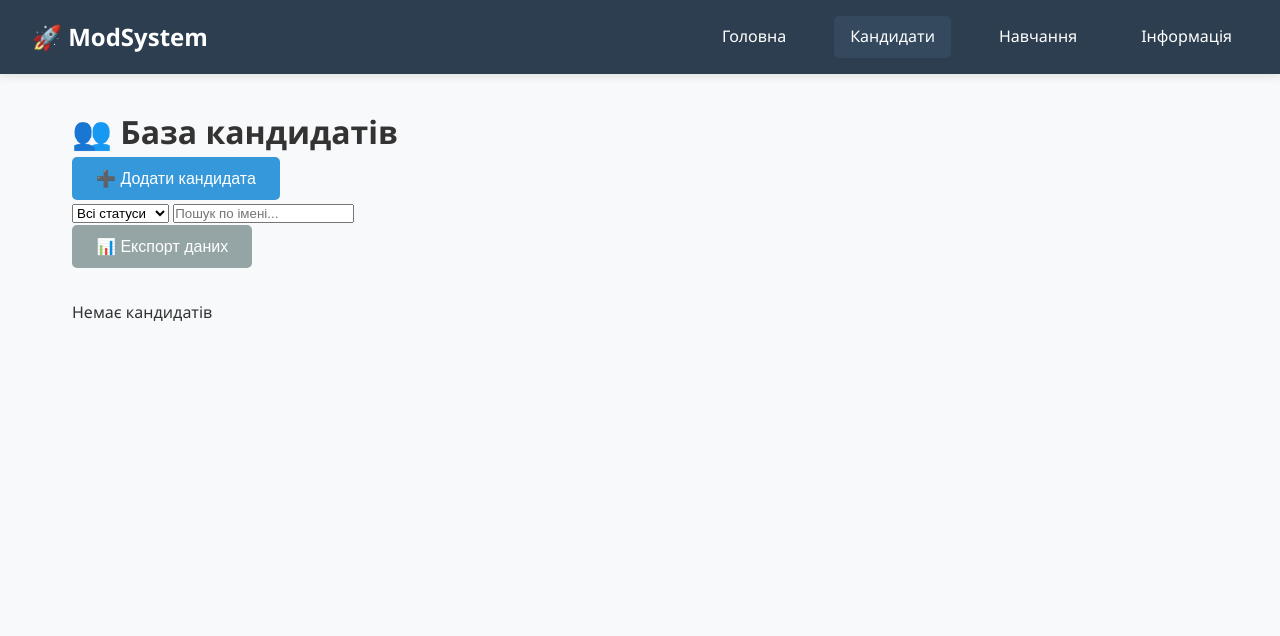
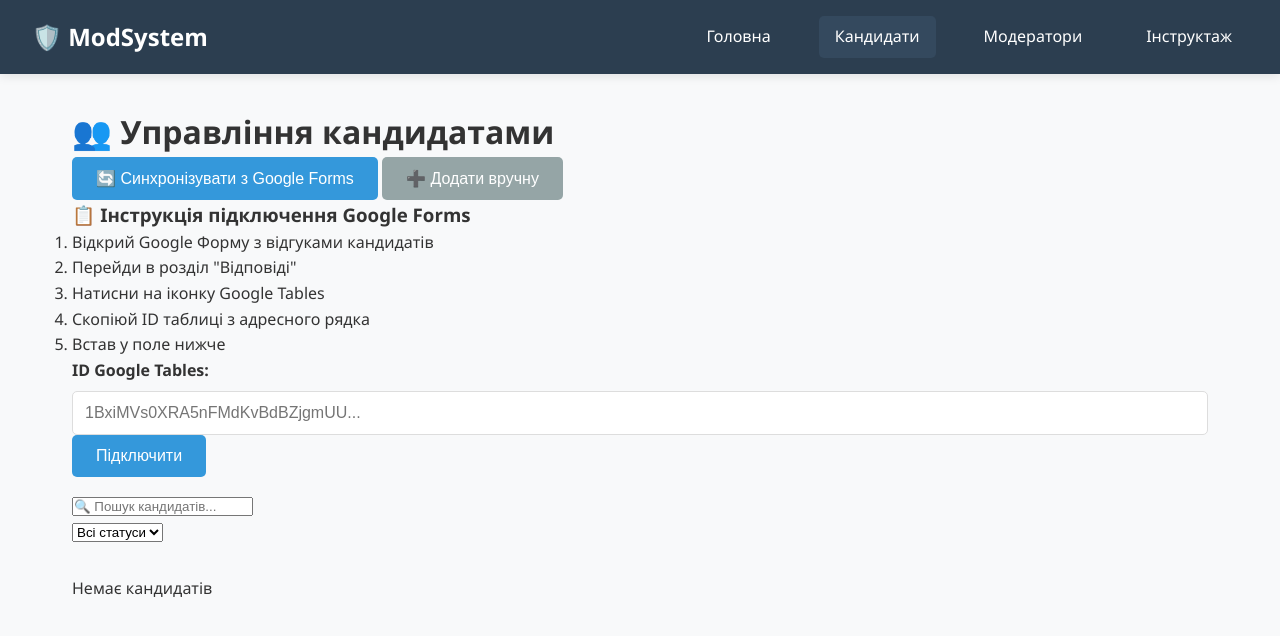
Before and after one commit to swetatop/moderator-system, a plain HTML site: page candidates.html in a window 1280 px wide. Drawn offline with Linux system fonts and the light colour scheme.

Commit message:
Update candidates.html

```diff
--- a/candidates.html
+++ b/candidates.html
@@ -3,38 +3,61 @@
 <head>
     <meta charset="UTF-8">
     <meta name="viewport" content="width=device-width, initial-scale=1.0">
-    <title>Кандидати - Система модерації</title>
+    <title>Кандидати - ModSystem</title>
     <link rel="stylesheet" href="style.css">
 </head>
-<body>
+<body class="dark-theme">
     <nav class="navbar">
-        <div class="nav-brand">🚀 ModSystem</div>
+        <div class="nav-brand">🛡️ ModSystem</div>
         <div class="nav-links">
             <a href="index.html">Головна</a>
             <a href="candidates.html" class="active">Кандидати</a>
-            <a href="training.html">Навчання</a>
-            <a href="info.html">Інформація</a>
+            <a href="moderators.html">Модератори</a>
+            <a href="training.html">Інструктаж</a>
         </div>
     </nav>
 
     <div class="container">
-        <header class="page-header">
-            <h1>👥 База кандидатів</h1>
-            <button id="addCandidateBtn" class="btn-primary">➕ Додати кандидата</button>
-        </header>
+        <div class="page-header">
+            <h1>👥 Управління кандидатами</h1>
+            <div class="header-actions">
+                <button id="syncGoogleForms" class="btn-primary">🔄 Синхронізувати з Google Forms</button>
+                <button id="addCandidateBtn" class="btn-secondary">➕ Додати вручну</button>
+            </div>
+        </div>
 
-        <div class="controls">
-            <div class="filters">
-                <select id="statusFilter">
-                    <option value="all">Всі статуси</option>
-                    <option value="new">Нові</option>
-                    <option value="reviewed">Переглянуті</option>
-                    <option value="approved">Схвалені</option>
-                    <option value="rejected">Відхилені</option>
-                </select>
-                <input type="text" id="searchInput" placeholder="Пошук по імені...">
+        <div class="card">
+            <div class="card-header">
+                <h3>📋 Інструкція підключення Google Forms</h3>
             </div>
-            <button id="exportBtn" class="btn-secondary">📊 Експорт даних</button>
+            <div class="card-content">
+                <ol class="instruction-list">
+                    <li>Відкрий Google Форму з відгуками кандидатів</li>
+                    <li>Перейди в розділ "Відповіді"</li>
+                    <li>Натисни на іконку Google Tables</li>
+                    <li>Скопіюй ID таблиці з адресного рядка</li>
+                    <li>Встав у поле нижче</li>
+                </ol>
+
+                <div class="form-group">
+                    <label>ID Google Tables:</label>
+                    <input type="text" id="sheetsId" placeholder="1BxiMVs0XRA5nFMdKvBdBZjgmUU..." class="form-input">
+                    <button id="connectSheets" class="btn-primary">Підключити</button>
+                </div>
+            </div>
+        </div>
+
+        <div class="filters-bar">
+            <div class="search-box">
+                <input type="text" id="searchInput" placeholder="🔍 Пошук кандидатів..." class="form-input">
+            </div>
+            <select id="statusFilter" class="form-select">
+                <option value="all">Всі статуси</option>
+                <option value="new">Нові</option>
+                <option value="interview">Співбесіда</option>
+                <option value="approved">Схвалені</option>
+                <option value="rejected">Відхилені</option>
+            </select>
         </div>
 
         <div id="candidatesList" class="candidates-grid">
@@ -49,24 +72,24 @@
             <form id="candidateForm">
                 <div class="form-group">
                     <label>Ім'я:</label>
-                    <input type="text" id="candidateName" required>
+                    <input type="text" id="candidateName" class="form-input" required>
                 </div>
                 <div class="form-group">
                     <label>Discord:</label>
-                    <input type="text" id="candidateDiscord" required>
+                    <input type="text" id="candidateDiscord" class="form-input" required>
                 </div>
                 <div class="form-group">
                     <label>Статус:</label>
-                    <select id="candidateStatus">
+                    <select id="candidateStatus" class="form-select">
                         <option value="new">Новий</option>
-                        <option value="reviewed">Переглянутий</option>
+                        <option value="interview">Співбесіда</option>
                         <option value="approved">Схвалений</option>
                         <option value="rejected">Відхилений</option>
                     </select>
                 </div>
                 <div class="form-group">
                     <label>Нотатки:</label>
-                    <textarea id="candidateNotes" rows="4"></textarea>
+                    <textarea id="candidateNotes" class="form-textarea" rows="4"></textarea>
                 </div>
                 <div class="form-actions">
                     <button type="submit" class="btn-primary">Зберегти</button>
@@ -76,6 +99,7 @@
         </div>
     </div>
 
+    <script src="config.js"></script>
     <script src="script.js"></script>
 </body>
 </html>
```
